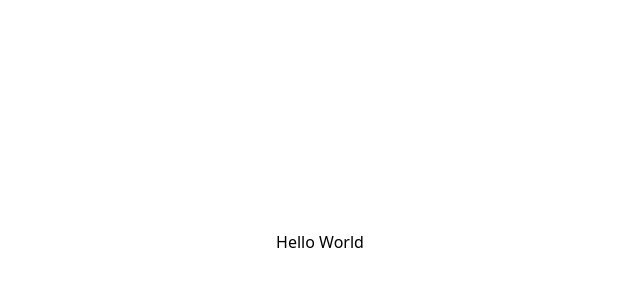
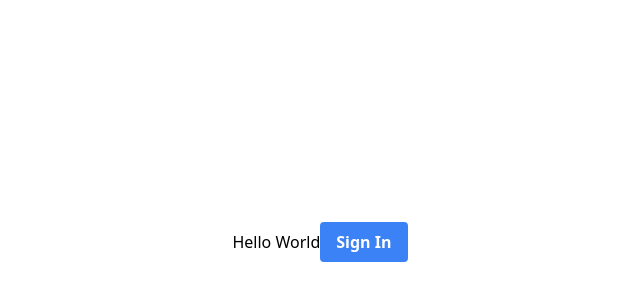
Before and after one commit to gerry004/gcal-ui, a React (Create React App) app: page / in a window 1280 px wide. Shown: the part 158-458 px from the top of the page, without its empty margins (320-960 px from the left). Built offline with nearby package versions, Linux system fonts and the light colour scheme.

Commit message:
Tailwind

```diff
--- a/package.json
+++ b/package.json
@@ -7,6 +7,7 @@
     "@testing-library/react": "^13.4.0",
     "@testing-library/user-event": "^13.5.0",
     "autoprefixer": "^10.4.19",
+    "googleapis": "^135.1.0",
     "postcss": "^8.4.38",
     "react": "^18.3.1",
     "react-dom": "^18.3.1",
--- a/src/App.js
+++ b/src/App.js
@@ -1,7 +1,12 @@
 function App() {
+  const signIn = async () => {
+    console.log('Sign In')
+  }
+
   return (
     <div className='text-center w-screen h-screen flex justify-center items-center'>
       Hello World
+      <button className='bg-blue-500 hover:bg-blue-700 text-white font-bold py-2 px-4 rounded' onClick={signIn}>Sign In</button>
     </div>
   );
 }
```
Also changed, not shown: 2 other files (tests, documents, lock files or other folders).
